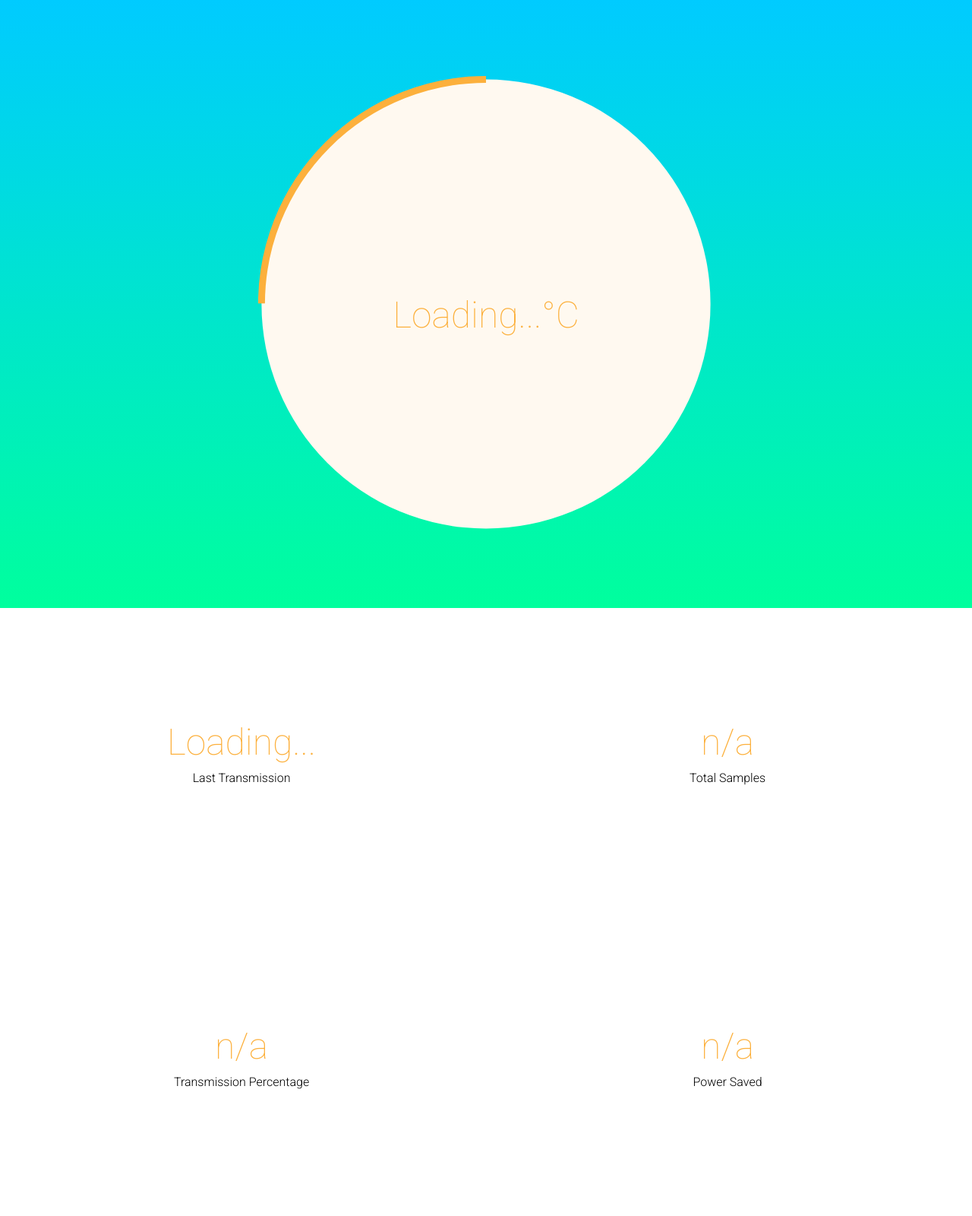
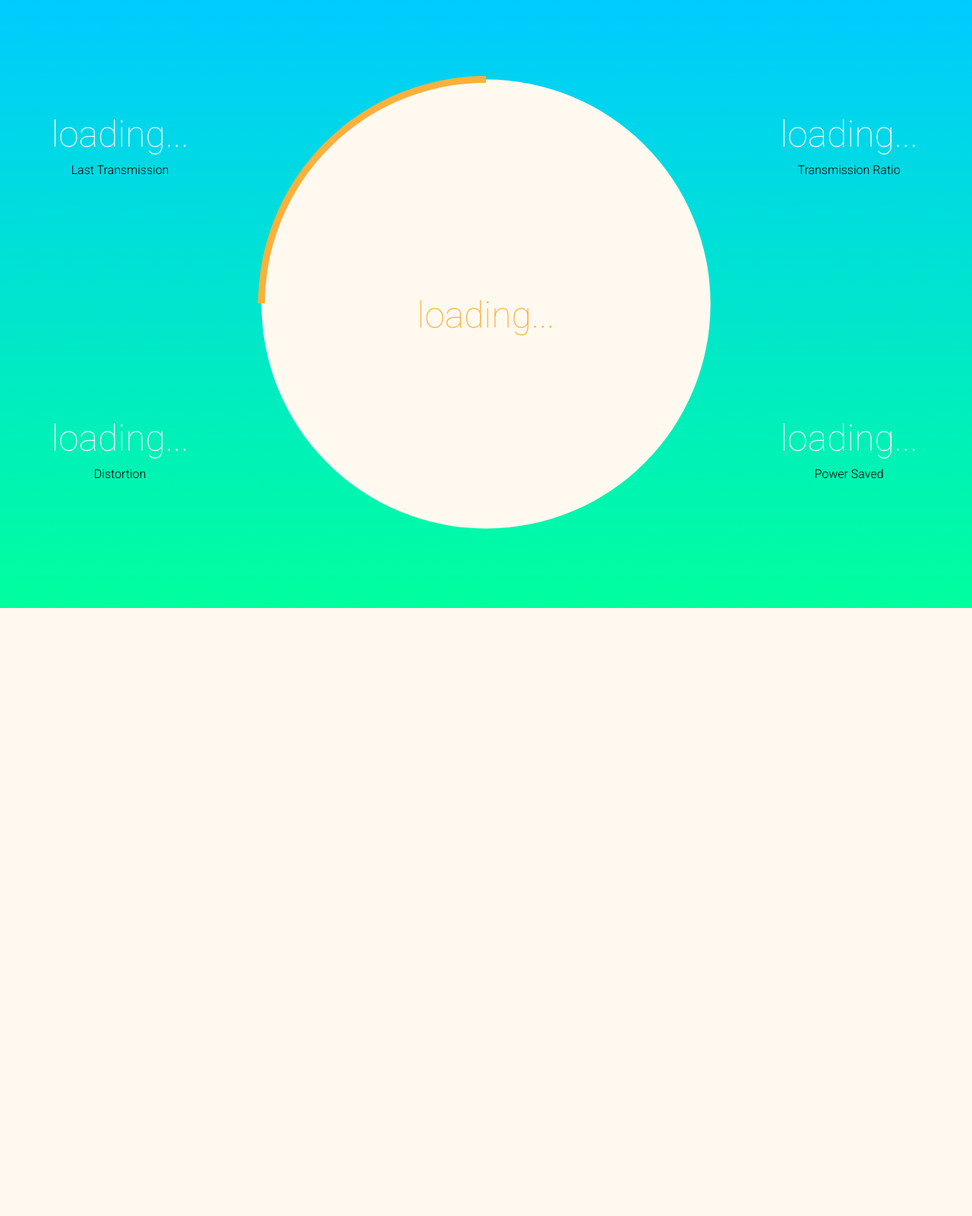
Before and after one commit to adityam/wireless-thermometer, a PHP site: page / in a window 1280 px wide. Shown: the whole page at 76% size. After the commit the page ends 800 px from the top, so only its background shows below. Run offline with PHP 8.4, Linux system fonts and the light colour scheme.

Commit message:
Modify layout of webserver index and add parameters transmitted

```diff
--- a/arduino/WebServer/www/index.html
+++ b/arduino/WebServer/www/index.html
@@ -21,28 +21,28 @@
             </div>
 
             <div class="content">
-                <header><span id="content">Loading...</span>°C</header>
+                <header id="temp">loading...</header>
             </div>
         </section>
         <section id="stats" class="full-window">
                 <div class="box">
                     <div class="text">
-                        <header id ="timestamp">Loading...</header><span class = "label">Last Transmission</span>
+                        <header id ="timestamp">loading...</header><span class = "label">Last Transmission</span>
                     </div>
                 </div><!--
              --><div class="box">
                     <div class="text">
-                        <header>n/a</header><span class = "label">Total Samples</span>
+                        <header id = "tx">loading...</header><span class = "label">Transmission Ratio</span>
                     </div>
                 </div><!--
              --><div class="box">
                     <div class="text">
-                        <header>n/a</header><span class = "label">Transmission Percentage</span>
+                        <header id = "dist">loading...</header><span class = "label">Distortion</span>
                     </div>
                 </div><!--
              --><div class="box">
                     <div class="text">
-                        <header>n/a</header><span class = "label">Power Saved</span>
+                        <header id ="power">loading...</header><span class = "label">Power Saved</span>
                     </div>
                 </div>
         </section>
--- a/arduino/WebServer/www/resources/main.css
+++ b/arduino/WebServer/www/resources/main.css
@@ -239,13 +239,10 @@ filter: progid:DXImageTransform.Microsoft.gradient( startColorstr='#00cbff', end
   text-align: center;
 }
 
-#stats:nth-child(1) {
-  background-color: pink;
-}
-
 .box .text {
   display: inline-block;
   vertical-align: middle;
+  max-width: 275px;
 }
 
 .box .label {
@@ -321,3 +318,27 @@ filter: progid:DXImageTransform.Microsoft.gradient( startColorstr='#00cbff', end
       height: 25%;
     }
   }
+
+
+  /* stats */
+  @media screen and (min-width: 1000px){
+    #stats {
+      position: absolute;
+      top: 0;
+      background-color: transparent;
+    }
+
+    .box:nth-of-type(odd) .text {
+      text-align: center;
+      margin-right: 50%;
+    }
+
+    .box:nth-of-type(even) .text {
+      text-align: center;
+      margin-left: 50%;
+    }
+
+    .box .text header{
+      color:white;
+    }
+  }
--- a/arduino/WebServer/www/resources/main.js
+++ b/arduino/WebServer/www/resources/main.js
@@ -32,8 +32,20 @@ function initLanding() {
 }
 
 function refresh() {
-    $('#content').load('/arduino/temperature');
-    $('#timestamp').load('/arduino/timestamp');
+    $.get("/arduino/temperature", function(data, status){
+        if(status == "success"){
+            var update = data.split(",");
+            $("#temp").text(update[1]+"°C");
+            $("#timestamp").text(update[2]);
+            $("#tx").text(update[3]+"/"+update[4]);
+            $("#dist").text(update[5]);
+        }
+        else {
+            console.log('Failed to retrieve data from "/arduino/temperature".');
+        }
+    });
+    //$('#content').load('/arduino/temperature');
+    //$('#timestamp').load('/arduino/timestamp');
 }
 
 
```
Also changed, not shown: 1 other file.
